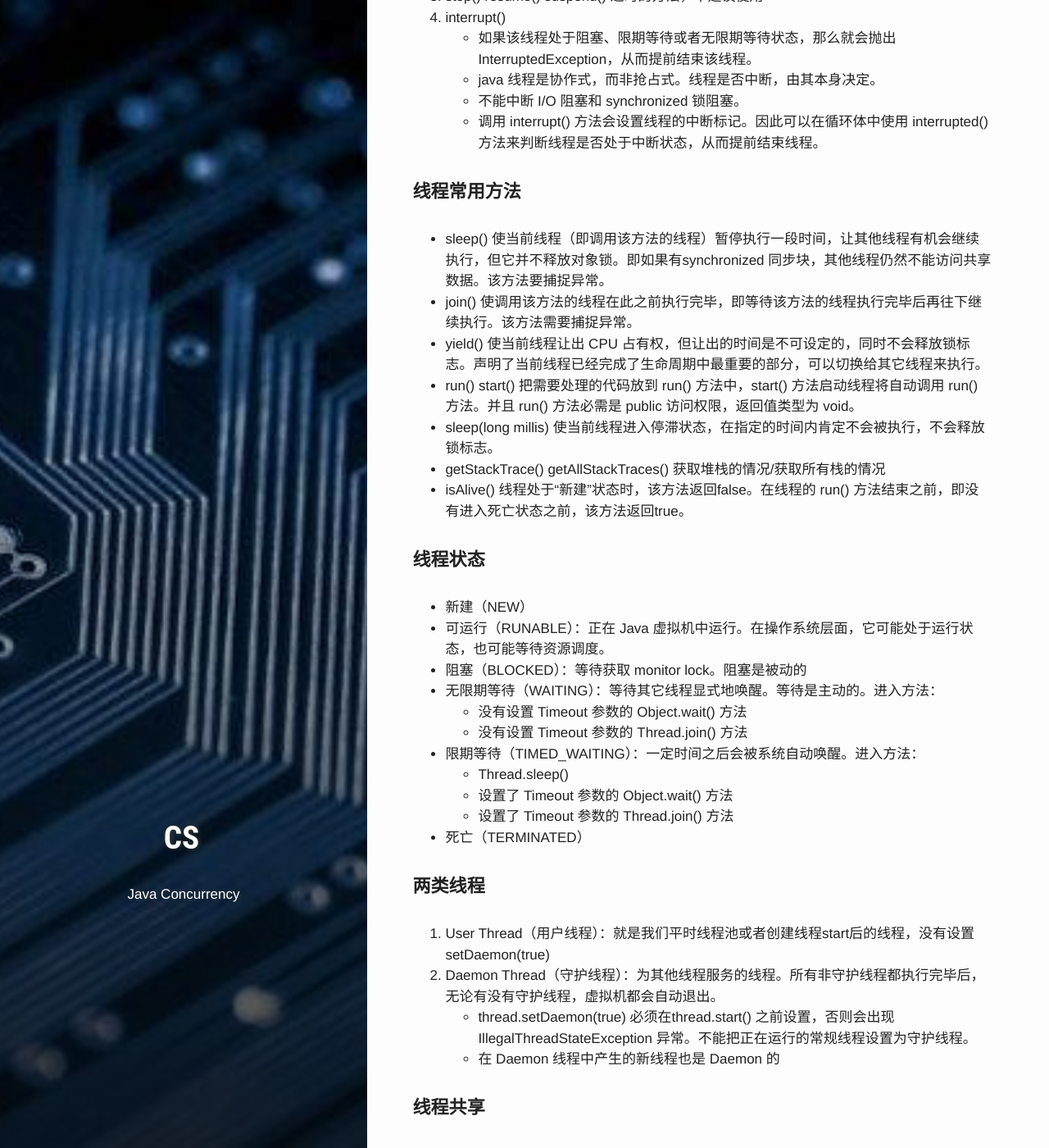
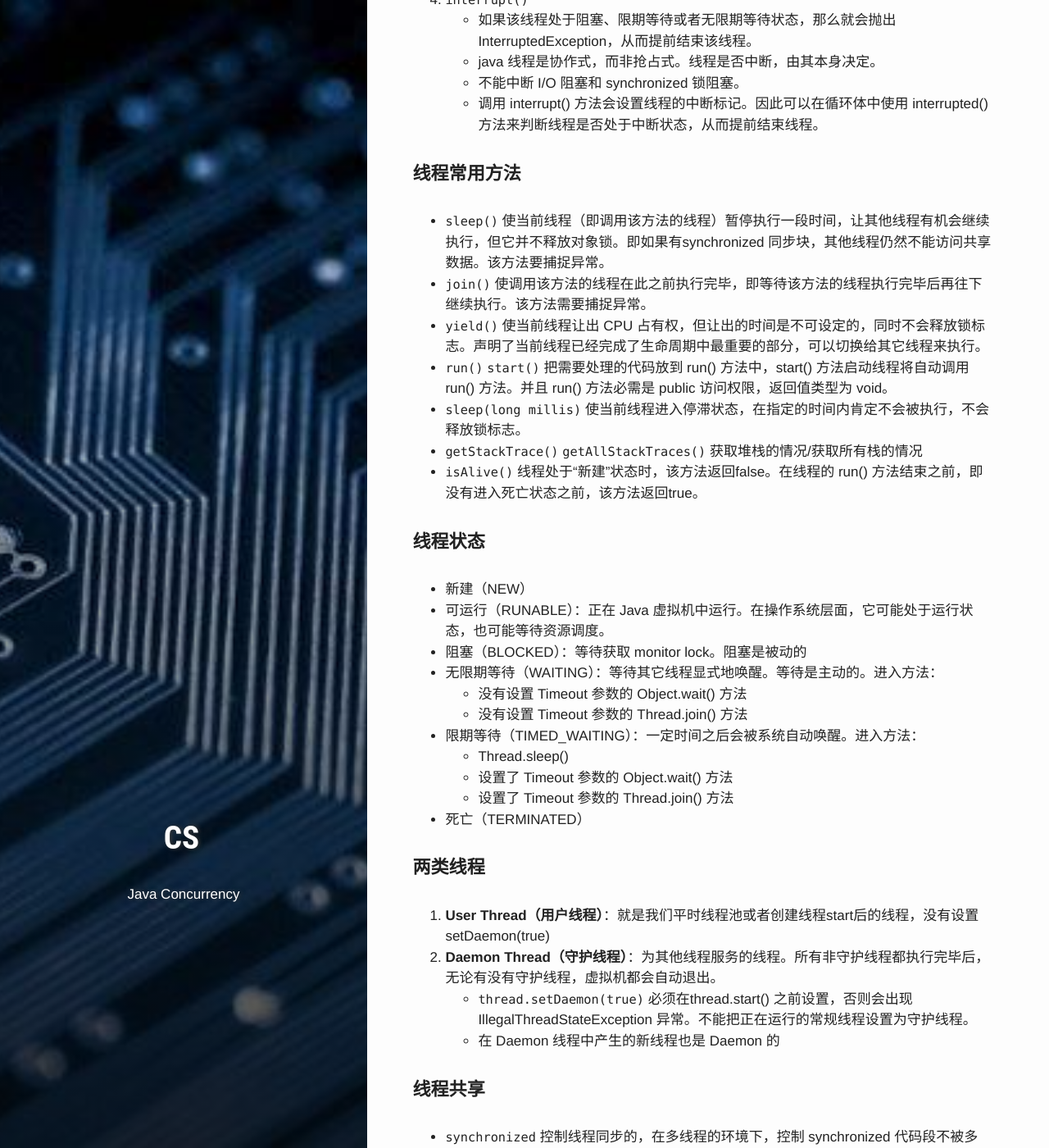
Before and after one commit to PetePro/PetePro.github.io, a Jekyll site: the page built from _posts/ComputerScience/2020-03-15-java-concurrent.markdown, in a window 1280 px wide and 1400 px high, scrolled down 1934 px. Shown: the whole window at 82% size. Built offline with Jekyll 4.4.1, drawn with Linux system fonts in a browser that asks for light colours; some web fonts are replaced; some of the changed text lies outside the part shown.

Commit message:
Update 2020-03-15-java-concurrent.markdown

```diff
--- a/_posts/ComputerScience/2020-03-15-java-concurrent.markdown
+++ b/_posts/ComputerScience/2020-03-15-java-concurrent.markdown
@@ -35,9 +35,7 @@
 #### 启动和终止线程
 线程类的构造方法、静态块是被 new 这个线程类所在的线程所调用的，而 run 方法里面的代码才是被线程自身所调用的。
 
-线程调度器是一个操作系统服务，它负责为 Runnable 状态的线程分配 CPU 时间。一旦我们创建一个线程并启动它，它的执行便依赖于线程调度器的实现。
-
-时间分片是指将可用的 CPU 时间分配给可用的 Runnable 线程的过程。分配 CPU 时间可以基于线程优先级或者线程等待的时间。线程调度并不受到 Java 虚拟机控制，所以由应用程序来控制它是更好的选择（也就是说不要让你的程序依赖于线程的优先级）。
+*线程调度器*是一个操作系统服务，它负责为 Runnable 状态的线程分配 CPU 时间。一旦我们创建一个线程并启动它，它的执行便依赖于线程调度器的实现。
 
 线程中抛出的异常需要在本地进行处理。
 
@@ -49,37 +47,38 @@
 
 比较|Callable|Runnable
 :-:|:-:|:-:
-规定（重写）方法|call()|run()
-任务返回|可返回值|不可返回值
-异常|可抛异常|不可抛异常
-其它|可拿到一个 Future 对象<br/>表示异步计算的结果|
+**规定（重写）方法**|call()|run()
+**任务返回**|可拿到一个 Future 对象<br/>表示异步计算的结果|不可返回值
+**异常**|可抛异常|不可抛异常
+
+*时间分片*是指将可用的 CPU 时间分配给可用的 Runnable 线程的过程。分配 CPU 时间可以基于线程优先级或者线程等待的时间。线程调度并不受到 Java 虚拟机控制，所以由应用程序来控制它是更好的选择（也就是说不要让你的程序依赖于线程的优先级）。
 
 比较|实现接口|继承Thread
 :-:|:-:|:-:
-开销|小|大
-编程|复杂|简单
-当前线程|Thread.currentThread()|this
-面向对象|还可以继承其他类|不能再继承其他父类
-其它|多个线程可共享同个 target 对象|
+**开销**|小|大
+**编程**|复杂|简单
+**使用当前线程**|Thread.currentThread()|this
+**面向对象**|还可以继承其他类|不能再继承其他父类
+**其它**|多个线程可共享同个 target 对象|
 
 终止线程
 1. 自然执行完
-2. 抛出未处理异常 InterruptedException
-3. stop() resume() suspend() 过时的方法，不建议使用
-4. interrupt()
+2. 抛出未处理异常 `InterruptedException`
+3. `stop()` `resume()` `suspend()` 过时的方法，不建议使用
+4. `interrupt() `
    - 如果该线程处于阻塞、限期等待或者无限期等待状态，那么就会抛出 InterruptedException，从而提前结束该线程。
    - java 线程是协作式，而非抢占式。线程是否中断，由其本身决定。
    - 不能中断 I/O 阻塞和 synchronized 锁阻塞。
    - 调用 interrupt() 方法会设置线程的中断标记。因此可以在循环体中使用 interrupted() 方法来判断线程是否处于中断状态，从而提前结束线程。
 
 #### 线程常用方法
-- sleep() 使当前线程（即调用该方法的线程）暂停执行一段时间，让其他线程有机会继续执行，但它并不释放对象锁。即如果有synchronized 同步块，其他线程仍然不能访问共享数据。该方法要捕捉异常。
-- join() 使调用该方法的线程在此之前执行完毕，即等待该方法的线程执行完毕后再往下继续执行。该方法需要捕捉异常。
-- yield() 使当前线程让出 CPU 占有权，但让出的时间是不可设定的，同时不会释放锁标志。声明了当前线程已经完成了生命周期中最重要的部分，可以切换给其它线程来执行。
-- run() start() 把需要处理的代码放到 run() 方法中，start() 方法启动线程将自动调用 run() 方法。并且 run() 方法必需是 public 访问权限，返回值类型为 void。
-- sleep(long millis) 使当前线程进入停滞状态，在指定的时间内肯定不会被执行，不会释放锁标志。
-- getStackTrace() getAllStackTraces() 获取堆栈的情况/获取所有栈的情况
-- isAlive() 线程处于“新建”状态时，该方法返回false。在线程的 run() 方法结束之前，即没有进入死亡状态之前，该方法返回true。
+- `sleep()` 使当前线程（即调用该方法的线程）暂停执行一段时间，让其他线程有机会继续执行，但它并不释放对象锁。即如果有synchronized 同步块，其他线程仍然不能访问共享数据。该方法要捕捉异常。
+- `join()` 使调用该方法的线程在此之前执行完毕，即等待该方法的线程执行完毕后再往下继续执行。该方法需要捕捉异常。
+- `yield()` 使当前线程让出 CPU 占有权，但让出的时间是不可设定的，同时不会释放锁标志。声明了当前线程已经完成了生命周期中最重要的部分，可以切换给其它线程来执行。
+- `run()` `start()` 把需要处理的代码放到 run() 方法中，start() 方法启动线程将自动调用 run() 方法。并且 run() 方法必需是 public 访问权限，返回值类型为 void。
+- `sleep(long millis)` 使当前线程进入停滞状态，在指定的时间内肯定不会被执行，不会释放锁标志。
+- `getStackTrace()` `getAllStackTraces()` 获取堆栈的情况/获取所有栈的情况
+- `isAlive()` 线程处于“新建”状态时，该方法返回false。在线程的 run() 方法结束之前，即没有进入死亡状态之前，该方法返回true。
 
 #### 线程状态
 - 新建（NEW）
@@ -95,30 +94,30 @@
 - 死亡（TERMINATED）
 
 #### 两类线程
-1. User Thread（用户线程）：就是我们平时线程池或者创建线程start后的线程，没有设置 setDaemon(true)
-2. Daemon Thread（守护线程）：为其他线程服务的线程。所有非守护线程都执行完毕后，无论有没有守护线程，虚拟机都会自动退出。
-   - thread.setDaemon(true) 必须在thread.start() 之前设置，否则会出现 IllegalThreadStateException 异常。不能把正在运行的常规线程设置为守护线程。
+1. **User Thread（用户线程）**：就是我们平时线程池或者创建线程start后的线程，没有设置 setDaemon(true)
+2. **Daemon Thread（守护线程）**：为其他线程服务的线程。所有非守护线程都执行完毕后，无论有没有守护线程，虚拟机都会自动退出。
+   - `thread.setDaemon(true)` 必须在thread.start() 之前设置，否则会出现 IllegalThreadStateException 异常。不能把正在运行的常规线程设置为守护线程。
    - 在 Daemon 线程中产生的新线程也是 Daemon 的
 
 #### 线程共享
-- synchronized 控制线程同步的，在多线程的环境下，控制 synchronized 代码段不被多个线程同时执行。属于悲观锁。
+- `synchronized` 控制线程同步的，在多线程的环境下，控制 synchronized 代码段不被多个线程同时执行。属于悲观锁。
   - 同步一个代码块或方法——作用于同一个对象
   - 同步一个类或静态方法——作用于整个类
   - 原则：同步的范围越小越好。
 - `Semaphore` 是一个信号量，它的作用是限制某段代码块的并发数。如果 Semaphore 构造函数中传入的 int 型整数 n = 1，相当于变成了一个 synchronized。
-- volatile 保证了可见性。当一个共享变量被 volatile 修饰时，它会保证修改的值会立即被更新到主存，当有其他线程需要读取时，它会去内存中读取新值。volatile 的一个重要作用就是和 CAS 结合，保证了原子性。
-- ThreadLocal 是一个本地线程副本变量工具类。主要用于将私有线程和该线程存放的副本对象做一个映射，各个线程之间的变量互不干扰，在高并发场景下，可以实现无状态的调用，特别适用于各个线程依赖不通的变量值完成操作的场景。
+- `volatile` 保证了可见性。当一个共享变量被 volatile 修饰时，它会保证修改的值会立即被更新到主存，当有其他线程需要读取时，它会去内存中读取新值。volatile 的一个重要作用就是和 CAS 结合，保证了原子性。
+- `ThreadLocal` 是一个本地线程副本变量工具类。主要用于将私有线程和该线程存放的副本对象做一个映射，各个线程之间的变量互不干扰，在高并发场景下，可以实现无状态的调用，特别适用于各个线程依赖不通的变量值完成操作的场景。
 
 #### 线程协作
-- join() 在线程中调用另一个线程的 join() 方法，会将当前线程挂起，而不是忙等待，直到目标线程结束。它可以使得线程之间的并行执行变为串行执行。
-- wait() notify() notifyAll() 等待与通知
+- `join()` 在线程中调用另一个线程的 join() 方法，会将当前线程挂起，而不是忙等待，直到目标线程结束。它可以使得线程之间的并行执行变为串行执行。
+- `wait()` `notify()` `notifyAll()` 等待与通知
   - 调用 wait() 使得线程等待某个条件满足，线程在等待时会被挂起，当其他线程的运行使得这个条件满足时，其它线程会调用 notify() 或者 notifyAll() 来唤醒挂起的线程。
   - JDK 强制要在同步块中被调用，在调用前都必须先获得对象的锁。
   - wait() 与 sleep()的区别
     - wait() 是 Object 的方法，而 sleep() 是 Thread 的静态方法；
     - wait() 会释放锁，sleep() 不会。
-    - sleep() 方法不会放弃这个对象的监视器，wait() 方法会放弃这个对象的监视器
-- 可以在 Condition 类上调用 await() 方法使线程等待，其它线程调用 signal() 或 signalAll() 方法唤醒等待的线程。await() 可以指定等待的条件，因此更加灵活。
+    - wait() 方法会放弃这个对象的监视器，sleep() 方法不会放弃这个对象的监视器
+- 可以在 `Condition` 类上调用 `await()` 方法使线程等待，其它线程调用 `signal()` 或 `signalAll()` 方法唤醒等待的线程。await() 可以指定等待的条件，因此更加灵活。
 
 
 
@@ -134,7 +133,7 @@
 - CAS 造成 CPU 利用率增加：CAS 操作长期不成功，CPU 不断的循环。
 
 #### 原子操作类
-从 Java1.5 开始，jdk 提供了 java.util.concurrent.atomic 包，这个包中的原子操作类，提供了用法简单、性能高效、线程安全的更新变量的方式。atomic 包里面一共提供了13个类，分为4种类型。
+从 Java1.5 开始，jdk 提供了 `java.util.concurrent.atomic` 包，这个包中的原子操作类，提供了用法简单、性能高效、线程安全的更新变量的方式。atomic 包里面一共提供了13个类，分为4种类型。
 - 原子更新基本类型：AtomicInteger、AtomicLong、AtomicBoolean
   - int addAndGet(int delta)：以原子的方式将输入的值与实例中的值相加，并把结果返回，可以解决 ABA 问题
 - 原子更新数组：AtomicIntegerArray、AtomicLongArray、AtomicReferenceArray
@@ -168,7 +167,7 @@
 - 自旋锁：自旋锁是指尝试获取锁的线程不会立即阻塞，而是采用循环的方式去尝试获取锁
 
 #### 显式锁
-Lock 接口比同步方法和同步块提供了更具扩展性的锁操作。
+`Lock` 接口比同步方法和同步块提供了更具扩展性的锁操作。
 1. 可以使锁更公平
 2. 可以使线程在等待锁的时候响应中断
 3. 可以让线程尝试获取锁，并在无法获取锁的时候立即返回或者等待一段时间
@@ -186,15 +185,15 @@
 加锁解锁|自动|手动
 可否重入|可以|可以
 
-Java 中读写锁的主要实现为 ReentrantReadWriteLock，实现自 ReadWriteLock 接口。其提供了以下特性：
+Java 中读写锁的主要实现为 `ReentrantReadWriteLock`，实现自 `ReadWriteLock` 接口。其提供了以下特性：
 - 公平锁：支持公平与非公平（默认）的锁获取方式，吞吐量非公平优先于公平。
 - 可重入：读线程获取读锁之后可以再次获取读锁，写线程获取写锁之后可以再次获取写锁。
 - 可降级：写线程获取写锁之后，其还可以再次获取读锁，然后释放掉写锁，那么此时该线程是读锁状态，也就是降级操作。
 
 如何选择：
-- 当读写频率几乎相等，而且不需要特殊需求的时候，优先考虑synchronized
-- 当需要定制我们自己的 lock 的时候，或者需要更多的功能（类似定时锁、可中断锁等待)，我们使用 ReetrantLock
-- 当很少的写操作，更多的读操作，并且读操作是一个相对耗时的操作，那么就是用 ReetrantReadWriteLock
+- 当读写频率几乎相等，而且不需要特殊需求的时候，优先考虑 `synchronized`
+- 当需要定制我们自己的 lock 的时候，或者需要更多的功能（类似定时锁、可中断锁等待)，我们使用 `ReetrantLock`
+- 当很少的写操作，更多的读操作，并且读操作是一个相对耗时的操作，那么就是用 `ReetrantReadWriteLock`
 
 #### JUC与AQS
 `J.U.C` 即 `java.util.concurrent` 工具包，这是一个处理线程的工具包，大大提高了并发性能，AQS 是 J.U.C 的核心。
@@ -213,15 +212,15 @@
 3. 提供定时执行、定期执行、单线程、并发数控制等功能。
 
 #### Executor框架
-Executor 框架包括：线程池，Executor，Executors，ExecutorService，CompletionService，Future，Callable 等。
+`Executor` 框架包括：线程池，Executor，Executors，ExecutorService，CompletionService，Future，Callable 等。
 
-Executor 接口：Java 线程池的超级接口，其定义了一个接收 Runnable 对象的方法 executor()，无返回结果。
+`Executor` 接口：Java 线程池的超级接口，其定义了一个接收 Runnable 对象的方法 executor()，无返回结果。
 
-ExecutorService 接口：ExecutorService 接口继承了 Executor 接口，是 Executor 的子接口。submit() 方法可以接受 Runnable 和 Callable 接口的对象。其提供了生命周期管理的方法，返回 Future 对象，以及可跟踪一个或多个异步任务执行状况返回 Future 的方法。
+`ExecutorService` 接口：ExecutorService 接口继承了 Executor 接口，是 Executor 的子接口。submit() 方法可以接受 Runnable 和 Callable 接口的对象。其提供了生命周期管理的方法，返回 Future 对象，以及可跟踪一个或多个异步任务执行状况返回 Future 的方法。
 - `Future<V>` 对具体的 Runnable 或者 Callable 任务的执行结果进行取消、查询是否完成、获取结果。
 - `FutureTask` 实现了 RunnableFuture 接口，该接口继承自 Runnable 和 Future 接口，这使得 FutureTask 既可以当做一个任务执行，也可以有返回值获取执行结果。
 
-Executors 类：java.util.concurrent 包下的一个类，提供了若干个静态方法，用于生成不同类型的线程池。
+`Executors` 类：java.util.concurrent 包下的一个类，提供了若干个静态方法，用于生成不同类型的线程池。
 
 #### 线程池
 线程池创建，java.util.concurrent.Executor 接口，由 Executors 类创建。
@@ -249,50 +248,50 @@
   2. 如果使用的是有界队列比如 ArrayBlockingQueue，任务首先会被添加到 ArrayBlockingQueue 中，ArrayBlockingQueue 满了，会根据 maximumPoolSize 的值增加线程数量，如果增加了线程数量还是处理不过来，ArrayBlockingQueue 继续满，那么则会使用拒绝策略 RejectedExecutionHandler 处理满了的任务，默认是 AbortPolicy
 
 关闭线程池，ExecutorService 接口
-- shutdown() 只会中断所有没有执行任务的线程
-- shutdownNow() 还会尝试停止正在运行或者暂停任务的线程
+- `shutdown()` 只会中断所有没有执行任务的线程
+- `shutdownNow()` 还会尝试停止正在运行或者暂停任务的线程
 
 
 
 ### 并发库
 
 #### 并发工具类
-Fork/Join 框架是Java 7 提供的一个用于并行执行任务的框架，是一个把大任务分割成若干个小任务，最终汇总每个小任务结果后得到大任务结果的框架。
-- ForkJoinPool 是 Fork/Join 框架里面的管理者，最原始的任务都要交给它才能处理。它负责控制整个 Fork/Join 有多少个 WorkerThread，WorkerThread的创建和激活都是由它来掌控。
-- ForkJoinWorkerThread Fork/Join 里面真正干活的“工人”，本质是一个线程。
-- ForkJoinPool.WorkQueue 双端队列，负责存储接收的任务。
-- ForkJoinTask Fork/Join 里面的任务类型。
+`Fork/Join` 框架是Java 7 提供的一个用于并行执行任务的框架，是一个把大任务分割成若干个小任务，最终汇总每个小任务结果后得到大任务结果的框架。
+- `ForkJoinPool` 是 Fork/Join 框架里面的管理者，最原始的任务都要交给它才能处理。它负责控制整个 Fork/Join 有多少个 WorkerThread，WorkerThread的创建和激活都是由它来掌控。
+- `ForkJoinWorkerThread` Fork/Join 里面真正干活的“工人”，本质是一个线程。
+- `ForkJoinPool.WorkQueue` 双端队列，负责存储接收的任务。
+- `ForkJoinTask` Fork/Join 里面的任务类型。
 
 其它工具类
-- CountDownLatch 能够使一个线程在等待另外一些线程完成各自工作之后，再继续执行。可以理解为加强版的 join()。
-- CyclicBarrier 让一组线程达到某个屏障被阻塞，一直到组内最后一个线程达到屏障时，屏障开放，所有被阻塞的线程会继续运行。
-- Semaphore 控制同时访问某个特定资源的线程数量，用在流量控制。
-- Exchange 两个线程间的数据交换，优先到达 Exchange 点的线程阻塞等待另一个线程执行到达这个点。都到达以后交换数据继续执行。
+- `CountDownLatch` 能够使一个线程在等待另外一些线程完成各自工作之后，再继续执行。可以理解为加强版的 join()。
+- `CyclicBarrier` 让一组线程达到某个屏障被阻塞，一直到组内最后一个线程达到屏障时，屏障开放，所有被阻塞的线程会继续运行。
+- `Semaphore` 控制同时访问某个特定资源的线程数量，用在流量控制。
+- `Exchange` 两个线程间的数据交换，优先到达 Exchange 点的线程阻塞等待另一个线程执行到达这个点。都到达以后交换数据继续执行。
 
 #### 并发容器
-- ConcurrentHashMap
+- `ConcurrentHashMap`
   - 链地址法解决冲突
   - 由 **Segment 数组结构**（继承自可重入锁 ReentrantLock，扮演锁的角色）和 **HashEntry 数组结构**（存储键值对数据）组成，每个 HashEntry 是一个链表结构的元素。
   - JDK1.8 已经抛弃了 Segment 分段锁机制，利用 CAS + Synchronized 来保证并发更新的安全。数据结构采用：数组 + 链表 + 红黑树。
     - 什么时候链表转红黑树？当 key 值相等的元素形成的链表中元素个数超过8的时候。
-- ConcurrentSkipListMap：TreeMap 和 TreeSet 的并发版本
-- ConcurrentLinkedQueue：无界非阻塞队列，底层是个链表，遵循先进先出原则。
+- `ConcurrentSkipListMap`：TreeMap 和 TreeSet 的并发版本
+- `ConcurrentLinkedQueue`：无界非阻塞队列，底层是个链表，遵循先进先出原则。
 
 阻塞队列
-- java.util.concurrent.BlockingQueue 接口的实现
-  - ArrayBlockingQueue：一个由数组结构组成的有界阻塞队列。
+- `java.util.concurrent.BlockingQueue` 接口的实现
+  - `ArrayBlockingQueue`：一个由数组结构组成的有界阻塞队列。
     - 按照先进先出原则，要求设定初始大小。只有一个锁。支持直接插入元素。
-  - LinkedBlockingQueue：一个由链表结构组成的有界阻塞队列。
+  - `LinkedBlockingQueue`：一个由链表结构组成的有界阻塞队列。
     - 按照先进先出原则，可不设定初始大小。用了两个锁。插入元素需要转换。
-  - PriorityBlockingQueue：一个支持优先级排序的无界阻塞队列。
+  - `PriorityBlockingQueue`：一个支持优先级排序的无界阻塞队列。
     - 默认情况下，按照自然顺序，或者实现 compareTo() 方法。
-- DelayQueue：一个使用优先级队列实现的无界阻塞队列。
+- `DelayQueue`：一个使用优先级队列实现的无界阻塞队列。
   - 支持延时获取的元素的阻塞队列，元素必须要实现 Delayed 接口。
   - 适用场景：实现自己的缓存系统，订单到期，限时支付等等。
-- SynchronousQueue：一个不存储元素的阻塞队列。
+- `SynchronousQueue`：一个不存储元素的阻塞队列。
   - 每一个 put 操作都要等待一个 take 操作
-- LinkedTransferQueue：一个由链表结构组成的无界阻塞队列。
-- LinkedBlockingDeque：一个由链表结构组成的双向阻塞队列。
+- `LinkedTransferQueue`：一个由链表结构组成的无界阻塞队列。
+- `LinkedBlockingDeque`：一个由链表结构组成的双向阻塞队列。
   - 队列的头和尾都可以插入和移除元素，实现工作密取，方法名带 First 对头部操作，带 last 对尾部操作。
 
 
@@ -328,14 +327,14 @@
 ### Java内存模型
 Java 内存模型（Java Memory Model，JMM）试图屏蔽各种硬件和操作系统的内存访问差异，以实现让 Java 程序在各种平台下都能达到一致的内存访问效果。
 - 主内存（Main Memory）与工作内存（Local Memory）
-  - 所有的变量都存储在主内存中，每个线程还有自己的工作内存，工作内存存储在高速缓存或者寄存器中
+  - 所有的变量都存储在主内存中，每个线程还有自己的工作内存，工作内存存储在高速缓存或者寄存器中。
   - 线程只能直接操作工作内存中的变量，不同线程之间的变量值传递需要通过主内存来完成。
 - Java 内存模型定义了 8 个操作来完成主内存和工作内存的交互操作
   - 作用于主内存的变量：read、write、lock、unlock
   - 作用于线程的工作内存的变量：load、use、assign、store
 - 关键字 volatile 是 Java 虚拟机中提供的最轻量级的同步机制
-  - volatile类型的变量保证对所有线程的可见性。
-  - volatile类型的变量禁止指令重排序优化。
+  - volatile 类型的变量保证对所有线程的可见性。
+  - volatile 类型的变量禁止指令重排序优化。
 - 内存模型三大特性：原子性、可见性、有序性
 - JVM 规定了先行发生原则，让一个操作无需控制就能先于另一个操作完成。
 
```
